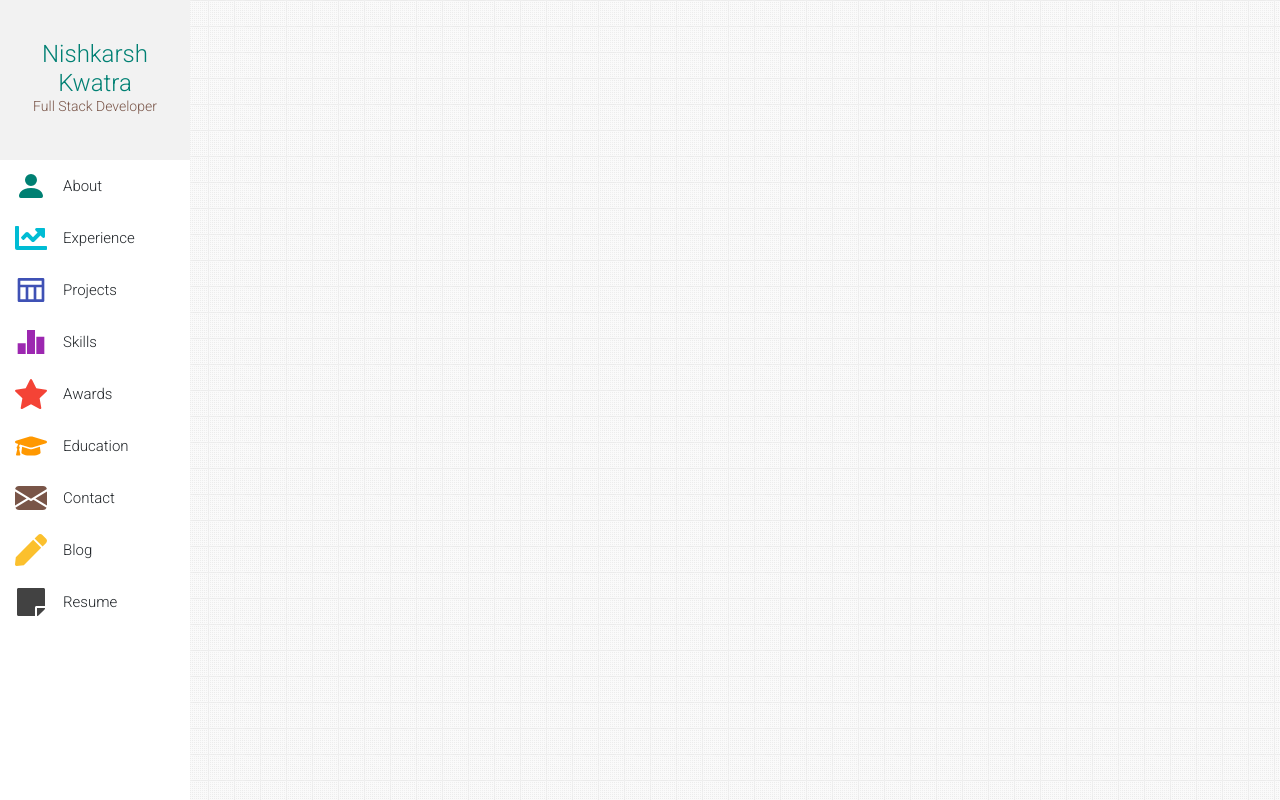
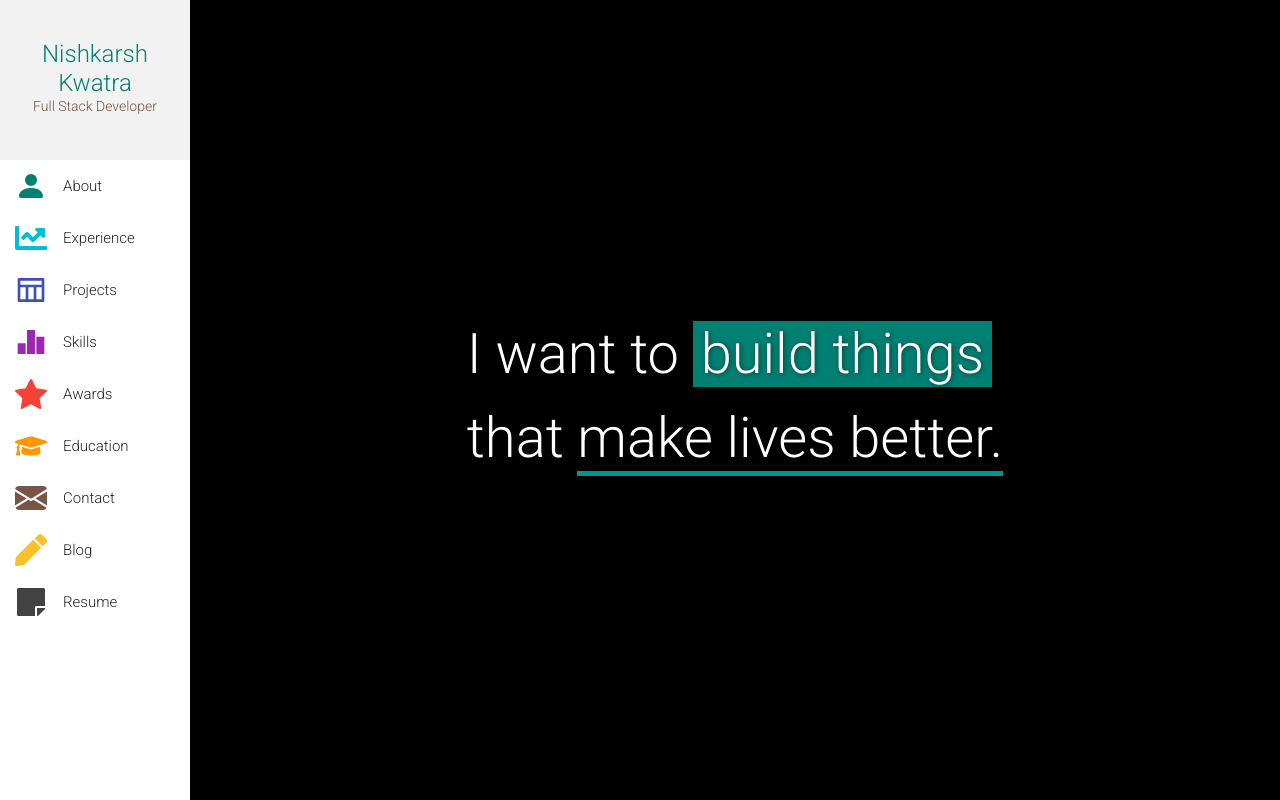
Before and after one commit to NKwatra/portfolio, a Next.js app: page / in a window 1280 px wide. Built offline with nearby package versions, Linux system fonts and the light colour scheme.

Commit message:
Add:header component

```diff
--- a/pages/index.js
+++ b/pages/index.js
@@ -1,15 +1,16 @@
 import Head from "next/head";
 import { useState } from "react";
 import Header from "../src/components/Header";
+import Home from "../src/components/Home";
 import Sidebar from "../src/components/Sidebar";
-import styles from "../styles/Home.module.css";
+import styles from "../src/styles/index.module.css";
 
-export default function Home() {
+export default function Index() {
   const [activeIndex, setActiveIndex] = useState(-1);
   return (
-    <div className={styles.container}>
+    <div className="container-fluid px-0">
       <Head>
-        <title>Create Next App</title>
+        <title>Nishkarsh Kwatra | Full Stack Developer</title>
         <link rel="icon" href="/favicon.ico" />
         <link rel="preconnect" href="https://fonts.gstatic.com" />
         <link
@@ -19,6 +20,9 @@ export default function Home() {
       </Head>
       <Header setActiveIndex={setActiveIndex} />
       <Sidebar activeIndex={activeIndex} setActiveIndex={setActiveIndex} />
+      <main className={styles.content}>
+        <Home />
+      </main>
     </div>
   );
 
--- /dev/null
+++ b/src/components/Home.js
@@ -0,0 +1,17 @@
+import styles from "../styles/home.module.css";
+export default function Home() {
+  return (
+    <section
+      className={`${styles.container} d-flex justify-content-center align-items-center`}
+    >
+      <h2 className={`display-4 ${styles.title}`}>
+        <div>
+          I want to <span className={styles.tealBack}>build things</span>
+        </div>
+        <div>
+          that <span className={styles.tealUnderline}>make lives better.</span>
+        </div>
+      </h2>
+    </section>
+  );
+}
--- a/src/styles/header.module.css
+++ b/src/styles/header.module.css
@@ -1,5 +1,5 @@
 .header {
-  position: absolute;
+  position: fixed;
   background-color: #ffffff;
   top: 0;
   left: 0;
--- /dev/null
+++ b/src/styles/home.module.css
@@ -0,0 +1,27 @@
+.title {
+  color: #ffffff;
+  text-shadow: 1px 1px 5px rgba(0, 0, 0, 0.5);
+  font-weight: 300;
+  line-height: 1.5;
+}
+
+.tealBack {
+  background-color: var(--teal);
+  padding: 0 8px;
+}
+
+.container {
+  height: 100vh;
+  background: #000000;
+  width: 100%;
+}
+
+.tealUnderline {
+  border-bottom: solid 5px var(--tealLine);
+}
+
+@media only screen and (max-width: 991px) {
+  .title {
+    font-size: 1.6rem;
+  }
+}
--- /dev/null
+++ b/src/styles/index.module.css
@@ -0,0 +1,10 @@
+.content {
+  margin-top: 70px;
+}
+
+@media only screen and (min-width: 992px) {
+  .content {
+    margin-left: 190px;
+    margin-top: 0;
+  }
+}
--- a/styles/Home.module.css
+++ /dev/null
@@ -1,122 +0,0 @@
-.container {
-  min-height: 100vh;
-  padding: 0 0.5rem;
-  display: flex;
-  flex-direction: column;
-  justify-content: center;
-  align-items: center;
-}
-
-.main {
-  padding: 5rem 0;
-  flex: 1;
-  display: flex;
-  flex-direction: column;
-  justify-content: center;
-  align-items: center;
-}
-
-.footer {
-  width: 100%;
-  height: 100px;
-  border-top: 1px solid #eaeaea;
-  display: flex;
-  justify-content: center;
-  align-items: center;
-}
-
-.footer img {
-  margin-left: 0.5rem;
-}
-
-.footer a {
-  display: flex;
-  justify-content: center;
-  align-items: center;
-}
-
-.title a {
-  color: #0070f3;
-  text-decoration: none;
-}
-
-.title a:hover,
-.title a:focus,
-.title a:active {
-  text-decoration: underline;
-}
-
-.title {
-  margin: 0;
-  line-height: 1.15;
-  font-size: 4rem;
-}
-
-.title,
-.description {
-  text-align: center;
-}
-
-.description {
-  line-height: 1.5;
-  font-size: 1.5rem;
-}
-
-.code {
-  background: #fafafa;
-  border-radius: 5px;
-  padding: 0.75rem;
-  font-size: 1.1rem;
-  font-family: Menlo, Monaco, Lucida Console, Liberation Mono, DejaVu Sans Mono,
-    Bitstream Vera Sans Mono, Courier New, monospace;
-}
-
-.grid {
-  display: flex;
-  align-items: center;
-  justify-content: center;
-  flex-wrap: wrap;
-  max-width: 800px;
-  margin-top: 3rem;
-}
-
-.card {
-  margin: 1rem;
-  flex-basis: 45%;
-  padding: 1.5rem;
-  text-align: left;
-  color: inherit;
-  text-decoration: none;
-  border: 1px solid #eaeaea;
-  border-radius: 10px;
-  transition: color 0.15s ease, border-color 0.15s ease;
-}
-
-.card:hover,
-.card:focus,
-.card:active {
-  color: #0070f3;
-  border-color: #0070f3;
-}
-
-.card h3 {
-  margin: 0 0 1rem 0;
-  font-size: 1.5rem;
-}
-
-.card p {
-  margin: 0;
-  font-size: 1.25rem;
-  line-height: 1.5;
-}
-
-.logo {
-  height: 1em;
-}
-
-@media (max-width: 600px) {
-  .grid {
-    width: 100%;
-    flex-direction: column;
-  }
-}
--- a/styles/globals.css
+++ b/styles/globals.css
@@ -1,6 +1,7 @@
 :root {
   --teal: rgb(0, 128, 115);
   --brown: rgb(121, 85, 72);
+  --tealLine: #009688;
 }
 html,
 body {
```
